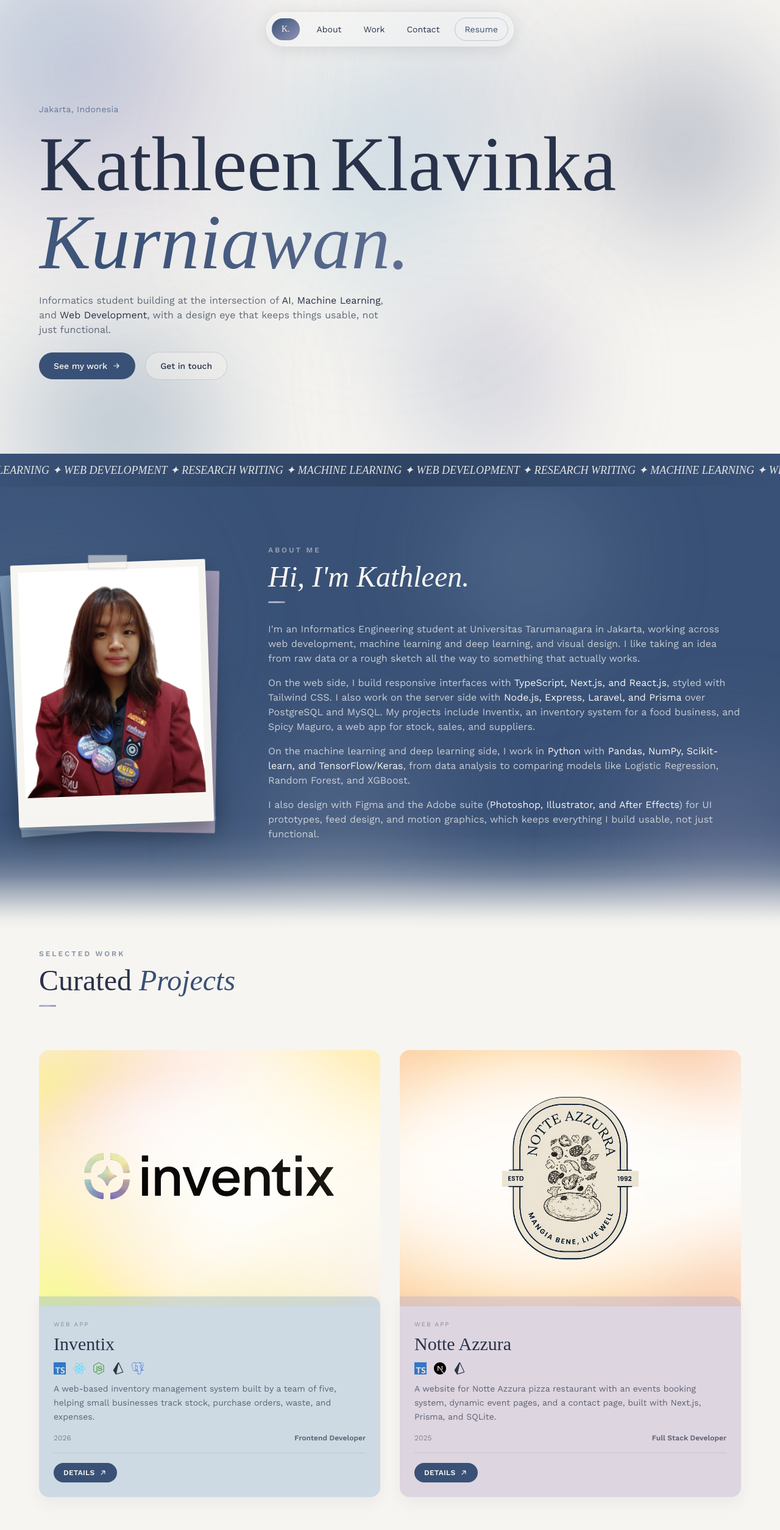
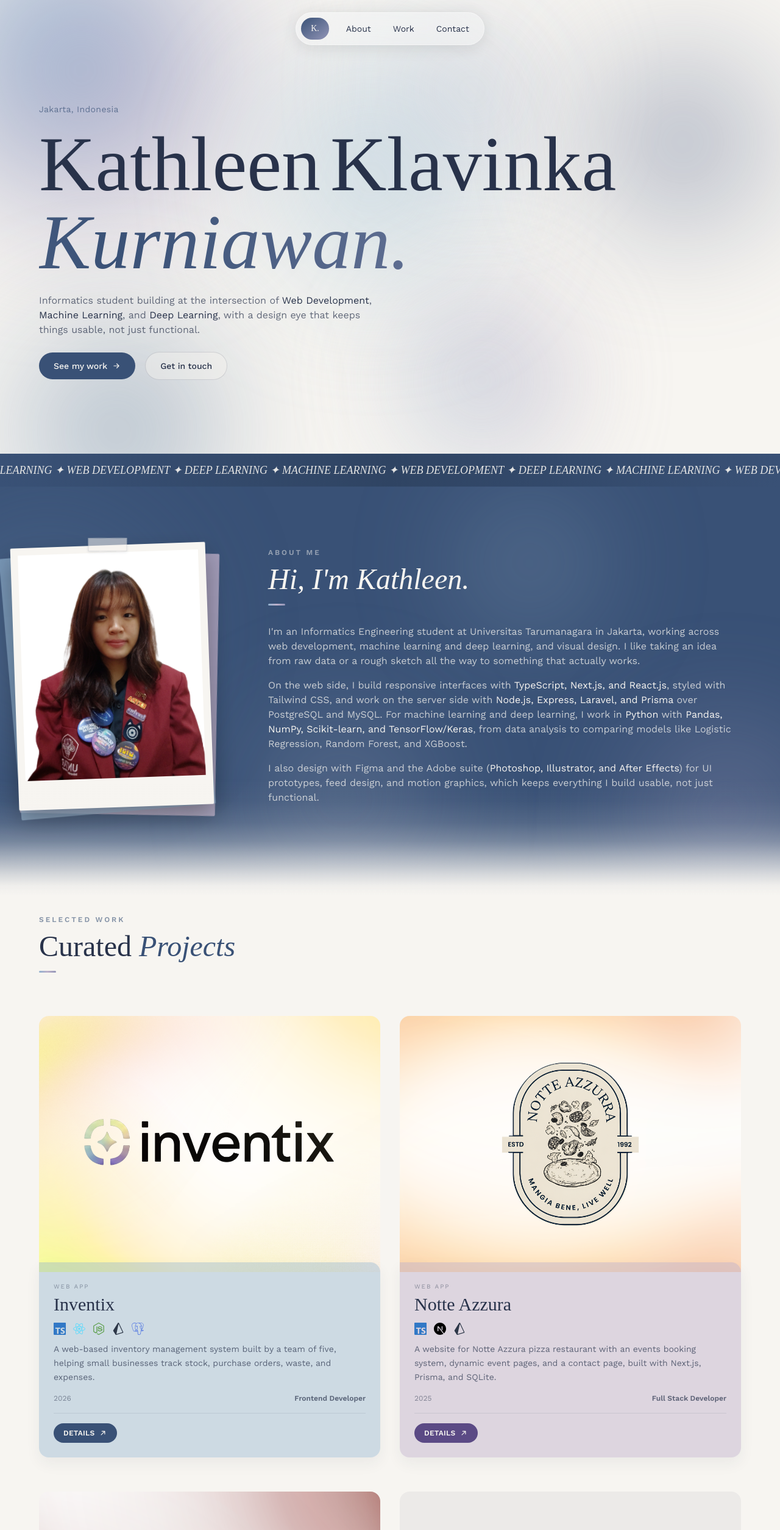
Before and after one commit to kathleenklavinka/kathleen-portfolio, a Next.js app: page / in a window 1280 px wide. Shown: the top 2509 px of the page at 61% size. Built offline with nearby package versions, Linux system fonts and the light colour scheme.

Commit message:
deleting and making changes

```diff
--- a/components/About.tsx
+++ b/components/About.tsx
@@ -93,28 +93,24 @@ export default function About() {
             <p>
               I&apos;m an Informatics Engineering student at Universitas
               Tarumanagara in Jakarta, working across web development, machine
-              learning and deep learning, and visual design. I like taking an idea from raw data
-              or a rough sketch all the way to something that actually works.
+              learning and deep learning, and visual design. I like taking an
+              idea from raw data or a rough sketch all the way to something that
+              actually works.
             </p>
             <p>
               On the web side, I build responsive interfaces with{" "}
               <span className="text-shell">TypeScript, Next.js, and React.js</span>
-              , styled with Tailwind CSS. I also work on the server side with{" "}
+              , styled with Tailwind CSS, and work on the server side with{" "}
               <span className="text-shell">
                 Node.js, Express, Laravel, and Prisma
               </span>{" "}
-              over PostgreSQL and MySQL. My projects include Inventix, an
-              inventory system for a food business, and Spicy Maguro, a web app
-              for stock, sales, and suppliers.
-            </p>
-            <p>
-              On the machine learning and deep learning side, I work in{" "}
-              <span className="text-shell">Python</span> with{" "}
+              over PostgreSQL and MySQL. For machine learning and deep learning,
+              I work in <span className="text-shell">Python</span> with{" "}
               <span className="text-shell">
                 Pandas, NumPy, Scikit-learn, and TensorFlow/Keras
               </span>
-              , from data analysis to comparing models like Logistic Regression,
-              Random Forest, and XGBoost.
+              , from data analysis to comparing models like Logistic
+              Regression, Random Forest, and XGBoost.
             </p>
             <p>
               I also design with Figma and the Adobe suite (
--- a/components/Hero.tsx
+++ b/components/Hero.tsx
@@ -45,7 +45,7 @@ export default function Hero() {
       <motion.div style={{ x: nearX, y: nearY }} className="contents">
         <div
           aria-hidden
-          className="blob-a animate-blob pointer-events-none absolute -left-24 -top-16 h-[26rem] w-[26rem] rounded-full opacity-70 blur-[110px]"
+          className="blob-a animate-blob pointer-events-none absolute -left-24 -top-16 h-[26rem] w-[26rem] rounded-full opacity-7 blur-[110px]"
         />
         <div
           aria-hidden
@@ -117,11 +117,11 @@ export default function Hero() {
           transition={{ duration: 0.7, delay: 0.3 }}
           className="mt-6 max-w-xl font-sans text-sm text-ink/70 sm:text-base lg:mt-5"
         >
-          Informatics student building at the intersection of{" "}
-          <span className="text-ink">AI</span>,{" "}
-          <span className="text-ink">Machine Learning</span>, and{" "}
-          <span className="text-ink">Web Development</span>, with a design
-          eye that keeps things usable, not just functional.
+        Informatics student building at the intersection of{" "}
+        <span className="text-ink">Web Development</span>,{" "}
+        <span className="text-ink">Machine Learning</span>, and{" "}
+        <span className="text-ink">Deep Learning</span>, with a design
+        eye that keeps things usable, not just functional.
         </motion.p>
 
         <motion.div
--- a/components/Marquee.tsx
+++ b/components/Marquee.tsx
@@ -3,7 +3,7 @@
 const items = [
   "MACHINE LEARNING",
   "WEB DEVELOPMENT",
-  "RESEARCH WRITING",
+  "DEEP LEARNING",
 ];
 
 export default function Marquee() {
--- a/components/Navbar.tsx
+++ b/components/Navbar.tsx
@@ -50,12 +50,6 @@ export default function Navbar() {
             <span className="absolute inset-x-4 -bottom-0.5 h-px origin-left scale-x-0 bg-navy transition-transform duration-300 group-hover:scale-x-100" />
           </Link>
         ))}
-        <Link
-          href="/#contact"
-          className="ml-1 rounded-full border border-navy/25 px-4 py-2 font-sans text-sm text-navy transition-colors duration-300 hover:bg-navy hover:text-shell"
-        >
-          Resume
-        </Link>
       </nav>
     </motion.header>
   );
--- a/components/ProjectCard.tsx
+++ b/components/ProjectCard.tsx
@@ -5,13 +5,26 @@ import { motion } from "framer-motion";
 import type { Project } from "@/data/projects";
 import StackLogo from "./StackLogo";
 
-// Mobile (1 column): alternate by index. sm+ (2 columns): checkerboard.
-// Full class names are written out so Tailwind can see them.
+function isLavender(index: number, desktop: boolean) {
+  return desktop
+    ? (index + Math.floor(index / 2)) % 2 !== 0
+    : index % 2 !== 0;
+}
+
 function accentClass(index: number) {
-  const mobile = index % 2 === 0 ? "bg-blue/40" : "bg-lavender/45";
-  const desktop =
-    (index + Math.floor(index / 2)) % 2 === 0 ? "sm:bg-blue/40" : "sm:bg-lavender/45";
+  const mobile = isLavender(index, false) ? "bg-lavender/45" : "bg-blue/40";
+  const desktop = isLavender(index, true) ? "sm:bg-lavender/45" : "sm:bg-blue/40";
   return `${mobile} ${desktop}`;
+}
+
+function buttonClass(index: number) {
+  const mobile = isLavender(index, false)
+    ? "bg-[#5b4a85] text-shell"
+    : "bg-navy text-shell";
+  const desktop = isLavender(index, true)
+    ? "sm:bg-[#5b4a85] sm:text-shell"
+    : "sm:bg-navy sm:text-shell";
+  return `${mobile} ${desktop} group-hover:bg-ink sm:group-hover:bg-ink`;
 }
 
 function ArrowIcon() {
@@ -42,10 +55,14 @@ export default function ProjectCard({
       viewport={{ once: false, amount: 0.25 }}
       transition={{ duration: 0.6, delay: (index % 2) * 0.1, ease: [0.22, 1, 0.36, 1] }}
       whileHover={{ y: -8 }}
-      className="group relative"
+      className="group relative h-full"
     >
-      <Link href={`/projects/${project.slug}`} className="block" aria-label={`Open ${project.title}`}>
-        <div className="relative aspect-[4/3] overflow-hidden rounded-t-2xl">
+      <Link
+        href={`/projects/${project.slug}`}
+        className="flex h-full flex-col"
+        aria-label={`Open ${project.title}`}
+      >
+        <div className="relative aspect-[4/3] shrink-0 overflow-hidden rounded-t-2xl">
           <div className="pointer-events-none absolute inset-0 z-10 bg-gradient-to-t from-ink/25 via-transparent to-transparent opacity-0 transition-opacity duration-500 group-hover:opacity-100" />
           {project.image ? (
             // eslint-disable-next-line @next/next/no-img-element
@@ -60,7 +77,7 @@ export default function ProjectCard({
         </div>
 
         <div
-          className={`relative -mt-4 rounded-b-2xl rounded-tr-2xl px-6 pb-6 pt-8 shadow-[0_10px_24px_rgba(40,50,74,0.06)] transition-shadow duration-300 group-hover:shadow-[0_20px_40px_rgba(40,50,74,0.16)] ${accentClass(index)}`}
+          className={`relative -mt-4 flex flex-1 flex-col rounded-b-2xl rounded-tr-2xl px-6 pb-6 pt-8 shadow-[0_10px_24px_rgba(40,50,74,0.06)] transition-shadow duration-300 group-hover:shadow-[0_20px_40px_rgba(40,50,74,0.16)] ${accentClass(index)}`}
         >
           <span className="font-sans text-[10px] uppercase tracking-[0.2em] text-ink/45">
             {project.tags[0]}
@@ -73,13 +90,15 @@ export default function ProjectCard({
           </div>
           <p className="mt-3 font-sans text-sm leading-relaxed text-ink/70">{project.description}</p>
 
-          <div className="mt-4 flex items-center justify-between font-sans text-xs text-ink/50">
+          <div className="mt-auto flex items-center justify-between pt-4 font-sans text-xs text-ink/50">
             <span>{project.year}</span>
             <span className="font-semibold text-ink/70">{project.role}</span>
           </div>
 
           <div className="mt-4 border-t border-ink/10 pt-4">
-            <span className="group/btn inline-flex items-center gap-1.5 rounded-full bg-navy px-4 py-2 font-sans text-xs font-semibold uppercase tracking-wide text-shell transition-colors group-hover:bg-ink">
+            <span
+              className={`group/btn inline-flex items-center gap-1.5 rounded-full px-4 py-2 font-sans text-xs font-semibold uppercase tracking-wide transition-colors ${buttonClass(index)}`}
+            >
               Details
               <ArrowIcon />
             </span>
```
